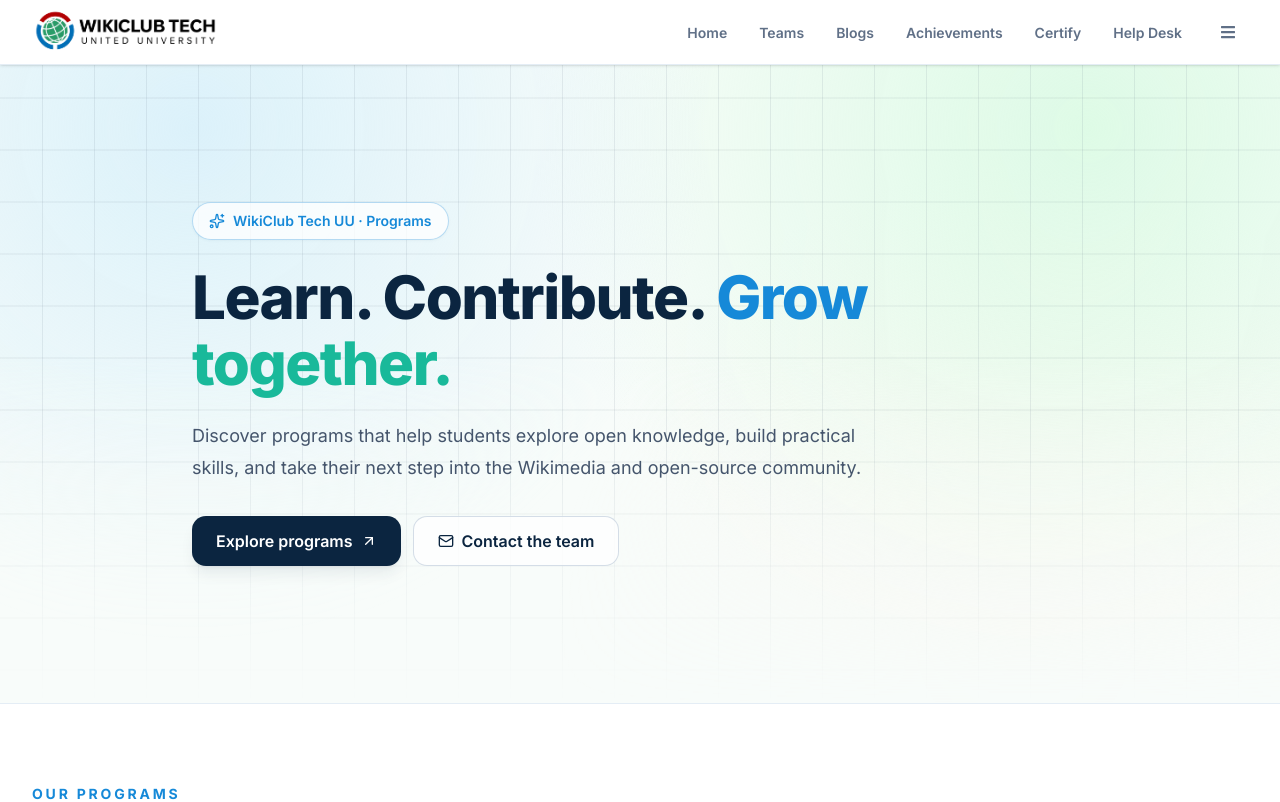
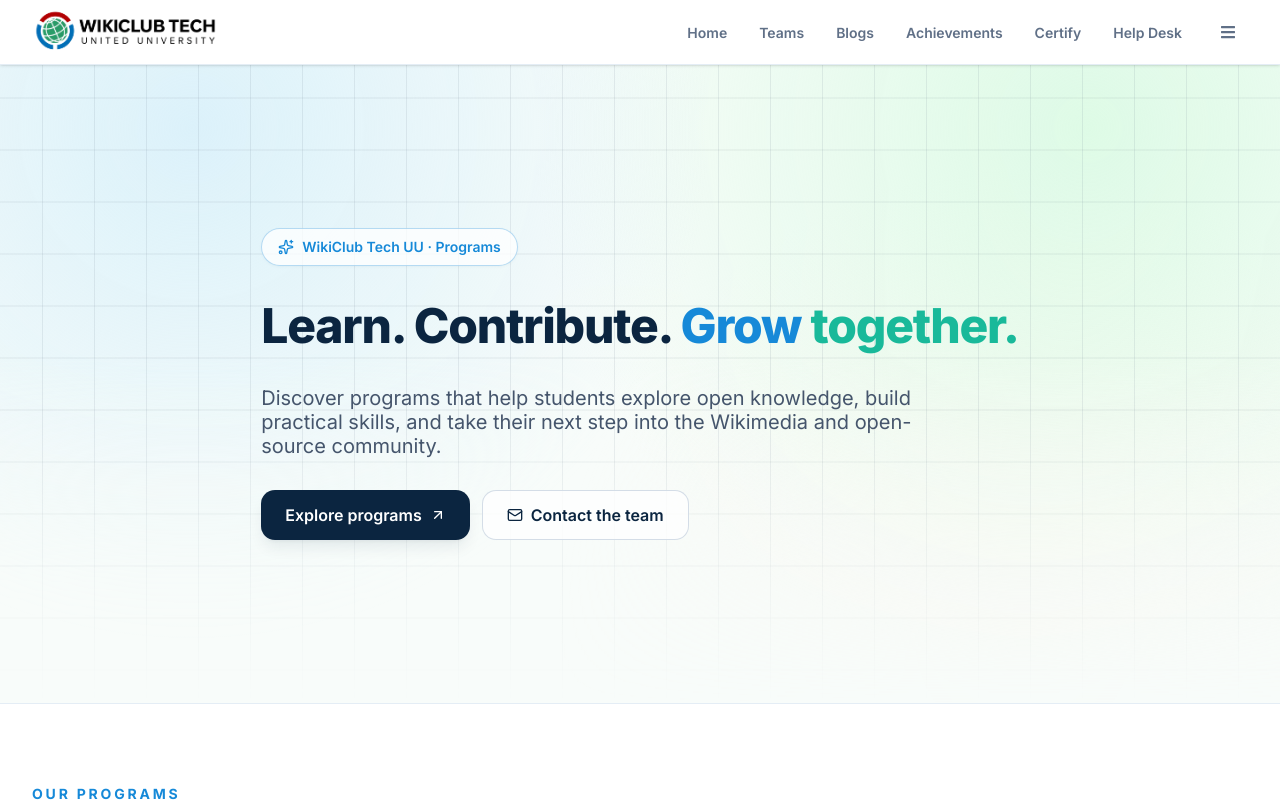
Before and after one commit to wikiclubtechuu/WikiClub-Tech-UU, a Next.js app: page /programs in a window 1280 px wide. Shown: the top 802 px of the page. Built offline with nearby package versions, Linux system fonts and the light colour scheme.

Commit message:
Adjust program hero typography sizes

```diff
--- a/src/app/programs/page.tsx
+++ b/src/app/programs/page.tsx
@@ -89,13 +89,13 @@ export default function ProgramsPage() {
               WikiClub Tech UU · Programs
             </span>
 
-            <h1 className="mt-6 max-w-4xl text-4xl font-extrabold leading-tight tracking-tight text-[#0b2540] sm:text-5xl sm:leading-[1.1] lg:text-6xl">
+            <h1 className="mt-6 max-w-4xl text-[48px] font-extrabold leading-[72px] tracking-tight text-[#0b2540]">
               Learn. Contribute.{" "}
               <span className="text-[#1689d8]">Grow </span>
               <span className="text-[#19b99a]">together.</span>
             </h1>
 
-            <p className="mt-6 max-w-2xl text-base leading-7 text-slate-600 sm:text-lg sm:leading-8">
+            <p className="mt-6 max-w-2xl text-[20px] leading-[24px] text-slate-600">
               Discover programs that help students explore open knowledge, build
               practical skills, and take their next step into the Wikimedia and
               open-source community.
```
